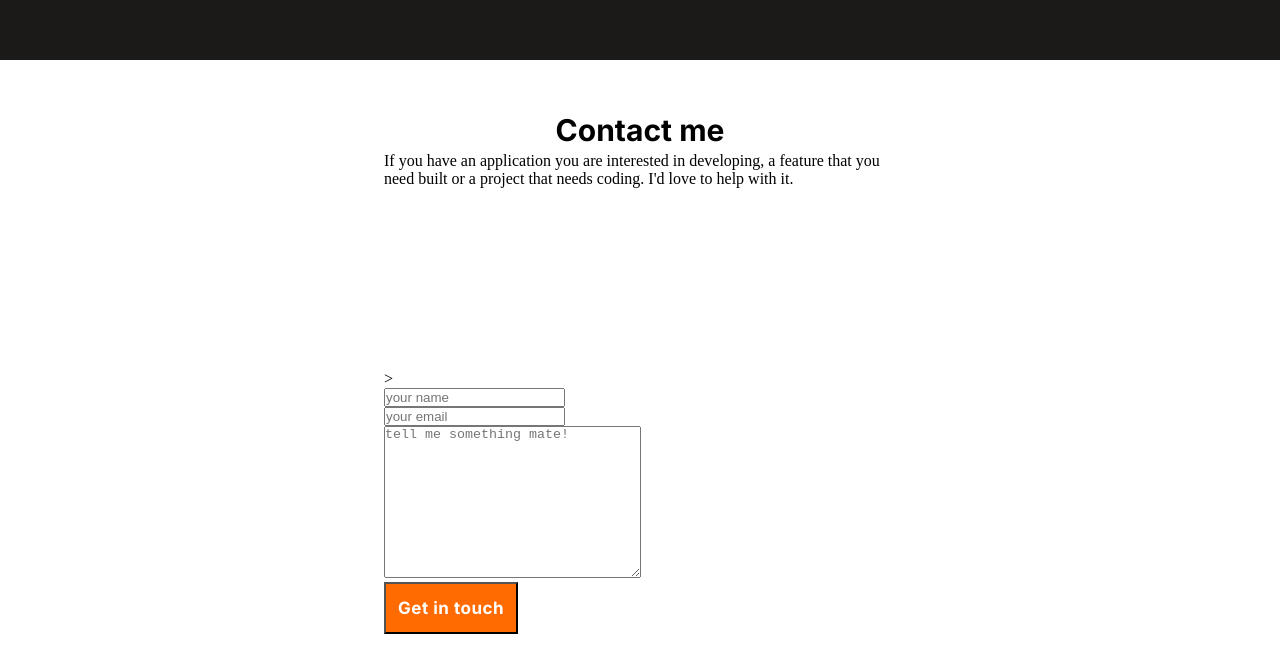
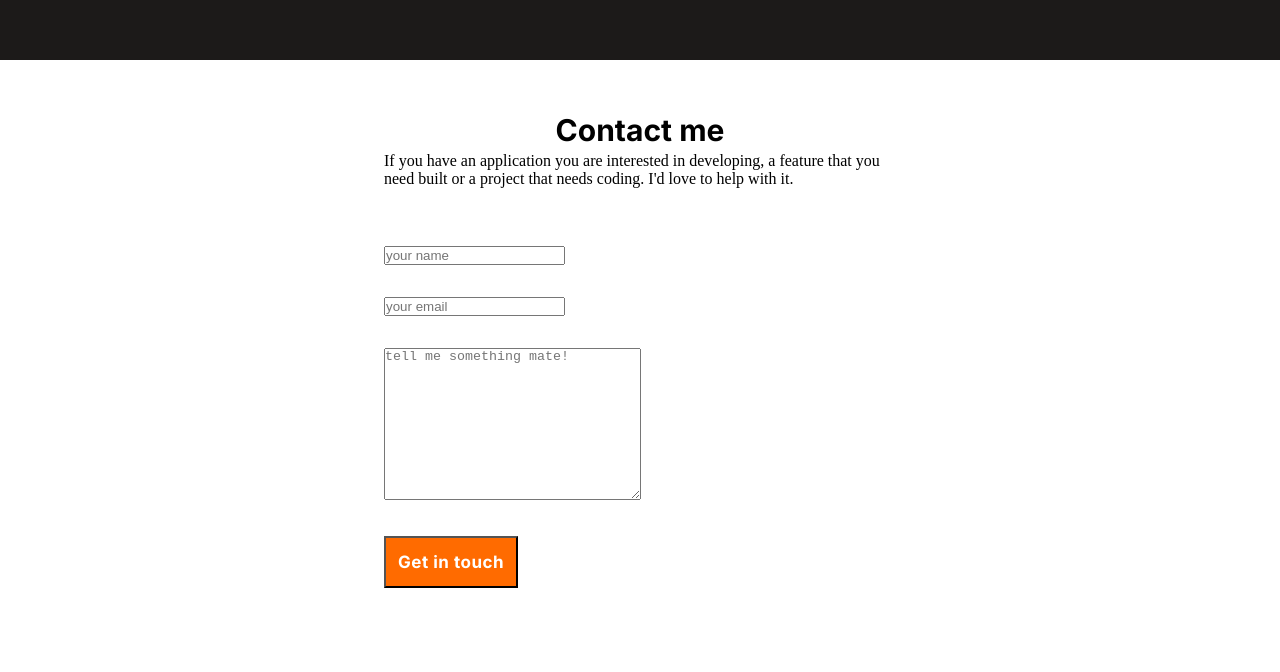
Before and after one commit to Leon-Mbegera/contact-form, a plain HTML site: page index.html in a window 1280 px wide. Shown: the part 6647-7319 px from the top of the page. Drawn offline with Linux system fonts and the light colour scheme.

Commit message:
Give margins between form input fields

```diff
--- a/css/main.css
+++ b/css/main.css
@@ -348,6 +348,7 @@ li {
   margin: 58px 0 124px 0;
   display: flex;
   flex-direction: column;
+  grid-gap: 2rem;
 }
 
 .form input,
--- a/index.html
+++ b/index.html
@@ -296,7 +296,7 @@
           <h2 class="contact-heading">Contact me</h2>
           <p>If you have an application you are interested in developing, a feature that you need built or a project that needs coding. I'd love to help with it.</p>
         </div>
-        <form id="myform" action="https://formspree.io/f/myform" method="post"></form>>
+        <form id="myform" action="https://formspree.io/f/myform" method="post">
           <div>
             <input type="text" id="name" name="name" placeholder="your name" maxlength="30" required>
           </div>
```
